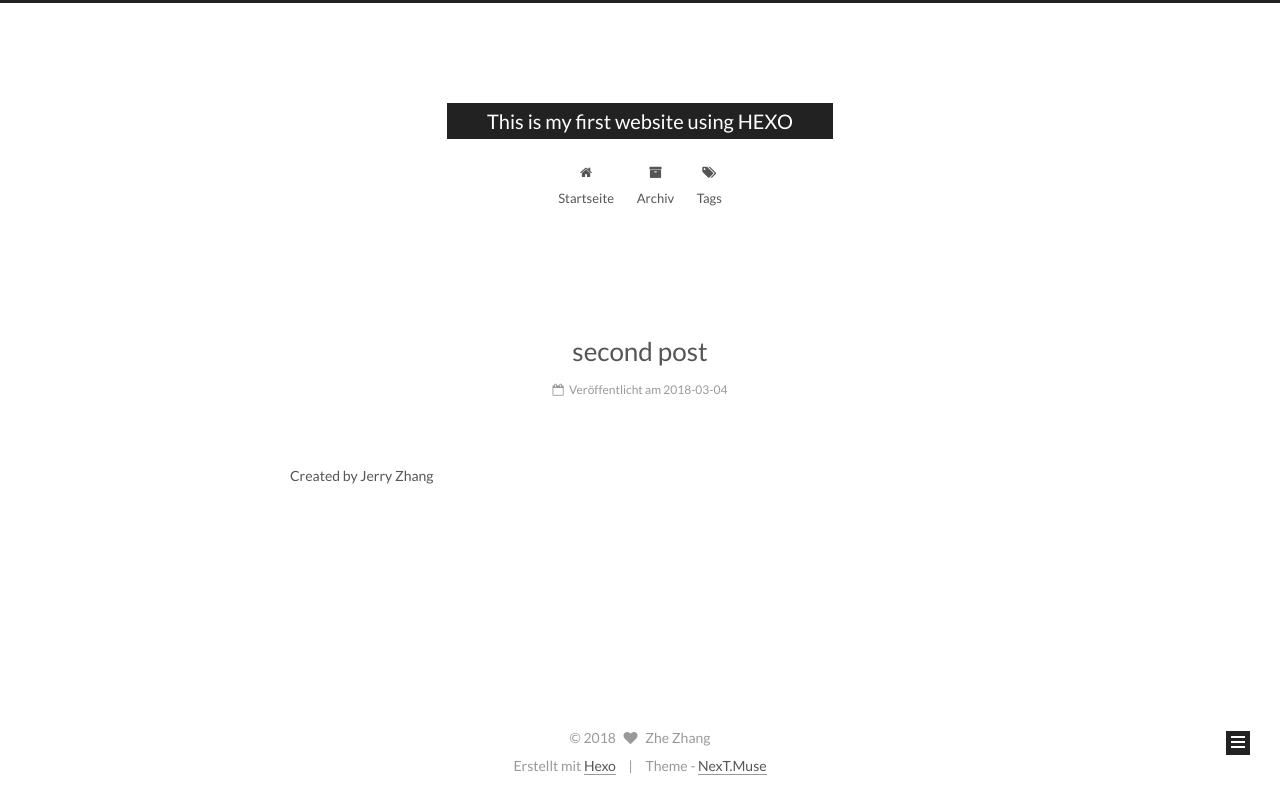
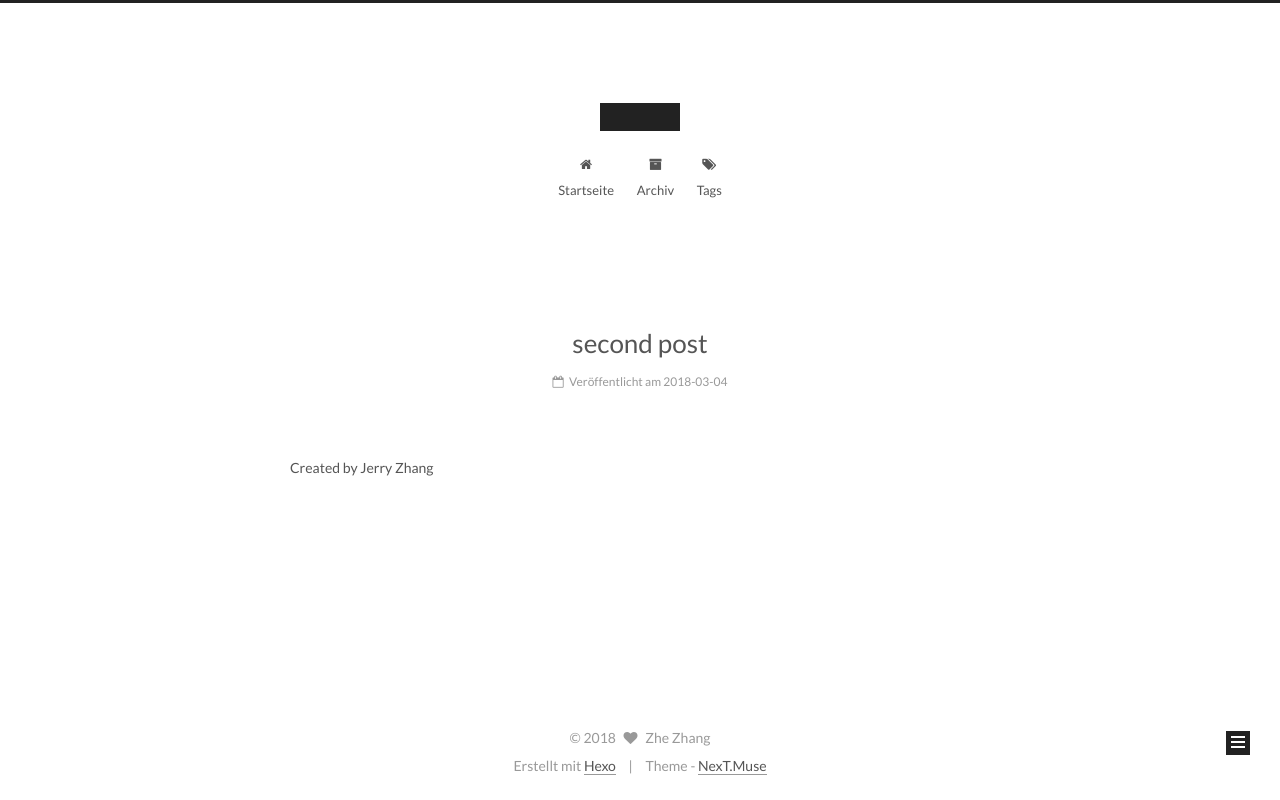
Before and after one commit to zhezhang007/zhezhang007.github.io, a plain HTML site: page index.html in a window 1280 px wide. Drawn offline with Linux system fonts and the light colour scheme.

Commit message:
Site updated: 2018-03-04 13:33:38

```diff
--- a/css/main.css
+++ b/css/main.css
@@ -1807,7 +1807,7 @@ pre .javascript .function {
   width: 4px;
   height: 4px;
   border-radius: 50%;
-  background: #ffff98;
+  background: #ff3b1c;
 }
 .links-of-blogroll {
   font-size: 13px;
--- a/index.html
+++ b/index.html
@@ -95,11 +95,11 @@
 
 
 <meta property="og:type" content="website">
-<meta property="og:title" content="This is my first website using HEXO">
+<meta property="og:title">
 <meta property="og:url" content="https://zhezhang007.io/index.html">
-<meta property="og:site_name" content="This is my first website using HEXO">
+<meta property="og:site_name">
 <meta name="twitter:card" content="summary">
-<meta name="twitter:title" content="This is my first website using HEXO">
+<meta name="twitter:title">
 
 
 
@@ -134,7 +134,7 @@
 
 
 
-  <title>This is my first website using HEXO</title>
+  <title></title>
 
 
 
@@ -172,7 +172,7 @@
     <div class="custom-logo-site-title">
       <a href="/"  class="brand" rel="start">
         <span class="logo-line-before"><i></i></span>
-        <span class="site-title">This is my first website using HEXO</span>
+        <span class="site-title"></span>
         <span class="logo-line-after"><i></i></span>
       </a>
     </div>
@@ -268,7 +268,7 @@
     </span>
 
     <span hidden itemprop="publisher" itemscope itemtype="http://schema.org/Organization">
-      <meta itemprop="name" content="This is my first website using HEXO">
+      <meta itemprop="name" content="">
     </span>
 
 
```
Also changed, not shown: 2018/03/04/second-post/index.html (+4 -4 lines), archives/2018/03/index.html (+5 -5 lines), archives/2018/index.html (+5 -5 lines), archives/index.html (+5 -5 lines).
